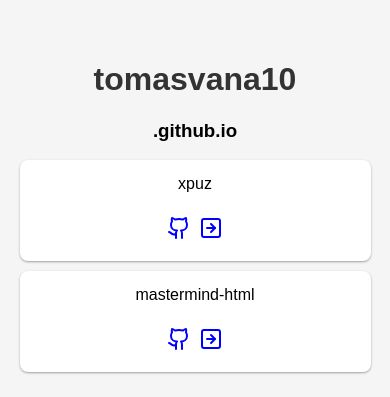
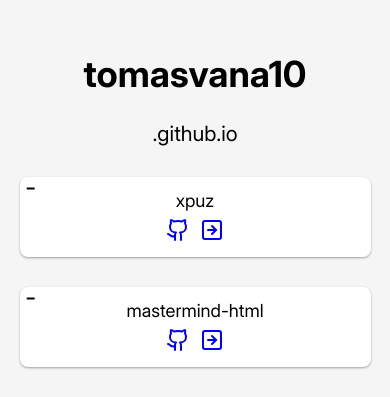
Before and after one commit to tomasvana10/tomasvana10.github.io, a plain HTML site: page index.html in a window 390 px wide. Shown: the part 208-605 px from the top of the page. Drawn offline with Linux system fonts and the light colour scheme.

Commit message:
update homepage

```diff
--- a/index.html
+++ b/index.html
@@ -1,12 +1,28 @@
 <!DOCTYPE html>
 <html lang="en">
+
 <head>
   <meta charset="UTF-8" />
   <meta name="viewport" content="width=device-width, initial-scale=1.0" />
   <title>tomasvana10.github.io</title>
   <style>
+    @font-face {
+      font-family: "Inter";
+      src: url("./mastermind-html/fonts/Inter_28pt-Regular.ttf") format("truetype");
+      font-weight: 400;
+      font-style: normal;
+    }
+
+    @font-face {
+      font-family: "Inter";
+      src: url("./mastermind-html/fonts/Inter_28pt-Bold.ttf") format("truetype");
+      font-weight: 700;
+      font-style: normal;
+    }
+
     body {
-        font-family: Arial, sans-serif;
+      font-family: "Inter", sans-serif;
+      font-weight: 400;
       background-color: #f5f5f5;
       margin: 0;
       display: flex;
@@ -14,17 +30,18 @@
       align-items: center;
       justify-content: center;
       height: 100vh;
+      font-size: 18px;
+    }
+
+    h3 {
+      padding-top: 0px;
+      padding-bottom: 10px;
     }
 
     .container {
       width: 90%;
-        max-width: 1000px;
+      max-width: 750px;
       text-align: center;
-      }
-
-      h1 {
-        text-align: center;
-        color: #333;
     }
 
     .project-items {
@@ -34,48 +51,145 @@
 
     .project-item {
       background-color: #fff;
-        margin: 10px 0;
+      margin: 15px 0;
       padding: 15px;
+      height: 45px;
       border-radius: 8px;
       box-shadow: rgba(0, 0, 0, 0.12) 0px 1px 3px,
         rgba(0, 0, 0, 0.24) 0px 1px 2px;
       display: flex;
       justify-content: space-between;
       align-items: center;
+      transition: all 150ms ease-in-out;
+      cursor: pointer;
     }
 
-      .project-item svg {
+    .project-item-content {
+      display: flex;
+      flex-direction: row;
+      align-items: center;
+      justify-content: flex-start;
+      width: 100%;
+    }
+
+    .panel {
+      background-color: gainsboro;
+      border-radius: 8px;
+      max-height: 0;
+      overflow: hidden;
+      transition: max-height 0.2s ease-out;
+    }
+
+    .panel p {
+      text-align: left;
+      margin-left: 1em;
+    }
+
+    .project-item:hover {
+      box-shadow: rgba(0, 0, 0, 0.19) 0px 15px 20px,
+        rgba(0, 0, 0, 0.23) 0px 6px 6px;
+    }
+
+    .project-item.active,
+    .project-item:hover {
+      background-color: whitesmoke;
+    }
+
+    .project-item span {
+      display: flex;
+      align-items: center;
+      justify-content: center;
+    }
+
+    .project-item span::before {
+      margin-right: 6px;
+      font-size: 25px;
+      padding: 10px;
+      width: 20px;
+      text-align: center;
+    }
+
+    .project-item.active span::before {
+      content: "+";
+      font-size: 20px;
+    }
+
+    .project-item span::before {
+      content: "-";
+    }
+
+    .project-links {
+      display: flex;
+      gap: 0.35rem;
+      margin-left: auto;
+    }
+
+    .project-links svg {
       padding: 2px;
       margin-top: 5px;
+      color: blue;
     }
 
-      .project-item a {
-        color: blue;
-        font-weight: 550;
-        text-decoration: none;
+    .sub600-prefix::before {
+      display: none;
+      flex-basis: 1px;
     }
 
-      .project-item a:hover {
-        text-decoration: underline;
+    .panel p {
+      padding: 5px 5px;
     }
 
     @media (max-width: 600px) {
       .project-item {
+        position: relative;
+      }
+
+      .project-item-content {
         flex-direction: column;
         text-align: center;
-          gap: 1rem;
       }
 
-        .project-item a {
-          margin-top: 5px;
+      .project-links {
+        margin-left: 0;
+      }
+
+      .project-item span::before,
+      .project-item.active span::before {
+        content: none;
+      }
+
+      .project-item {
+        padding: 20px 15px 15px 15px;
+      }
+
+      .sub600-prefix {
+        display: block;
+        position: absolute;
+        top: -15px;
+        left: -8.75px;
+        text-align: center;
+      }
+
+      .project-item .sub600-prefix::before {
+        display: block;
+        content: "-";
+      }
+
+      .project-item.active .sub600-prefix::before {
+        content: "+";
+      }
+
+      .project-item.active .sub600-prefix {
+        top: -10px;
       }
     }
   </style>
 </head>
+
 <body>
   <div class="container">
     <h1>tomasvana10</h1>
-      <h3>.github.io</h3>
+    <h3 style="font-weight: 400;">.github.io</h3>
     <ul class="project-items" id="projectList"></ul>
   </div>
 
@@ -85,28 +199,62 @@
         name: "xpuz",
         link: "https://github.com/tomasvana10/xpuz",
         checkItOutLink: "/xpuz",
+        description: "This project is a procedural crossword puzzle generator I designed for a school project using CustomTkinter and Flask.",
       },
       {
         name: "mastermind-html",
         link: "https://github.com/tomasvana10/mastermind-html",
         checkItOutLink: "/mastermind-html",
+        description: "Play the mastermind board game on your browser!",
       },
     ];
 
+    const addProjects = () => {
       const projectList = document.getElementById("projectList");
-
       projects.forEach(project => {
         const li = document.createElement("li");
         li.classList.add("project-item");
         li.innerHTML = `
-        <span>${project.name}</span>
-        <div>
+          <div class="project-item-content">
+            <span class="sub600-prefix"></span>
+            <span class="project-name">${project.name}</span>
+            <div class="project-links">
               <a href="${project.link}" target="_blank"><svg xmlns="http://www.w3.org/2000/svg" width="24" height="24" viewBox="0 0 24 24" fill="none" stroke="currentColor" stroke-width="2" stroke-linecap="round" stroke-linejoin="round" class="lucide lucide-github"><path d="M15 22v-4a4.8 4.8 0 0 0-1-3.5c3 0 6-2 6-5.5.08-1.25-.27-2.48-1-3.5.28-1.15.28-2.35 0-3.5 0 0-1 0-3 1.5-2.64-.5-5.36-.5-8 0C6 2 5 2 5 2c-.3 1.15-.3 2.35 0 3.5A5.403 5.403 0 0 0 4 9c0 3.5 3 5.5 6 5.5-.39.49-.68 1.05-.85 1.65-.17.6-.22 1.23-.15 1.85v4"/><path d="M9 18c-4.51 2-5-2-7-2"/></svg></a>
               <a href="${project.checkItOutLink}" target="_blank"><svg xmlns="http://www.w3.org/2000/svg" width="24" height="24" viewBox="0 0 24 24" fill="none" stroke="currentColor" stroke-width="2" stroke-linecap="round" stroke-linejoin="round" class="lucide lucide-square-arrow-right"><rect width="18" height="18" x="3" y="3" rx="2"/><path d="M8 12h8"/><path d="m12 16 4-4-4-4"/></svg></a>
             </div>
+          </div>
         `;
         projectList.appendChild(li);
+        const panel = document.createElement("div");
+        panel.classList.add("panel");
+        panel.classList.add("text-panel");
+        const paragraph = document.createElement("p")
+        paragraph.innerText = project.description;
+        panel.appendChild(paragraph);
+        projectList.appendChild(panel);
       });
+    };
+
+    const configureAccordions = () => {
+      const projectItems = document.getElementsByClassName("project-item");
+      [...projectItems].forEach(item => {
+        item.onclick = () => {
+          item.classList.toggle("active");
+          const panel = item.nextElementSibling;
+          if (panel.style.maxHeight) {
+            panel.style.maxHeight = null;
+            panel.style.border = "none"
+          } else {
+            panel.style.maxHeight = panel.scrollHeight + "px";
+            panel.style.border = "1px solid gray";
+          }
+        };
+      });
+    };
+
+    addProjects();
+    configureAccordions();
   </script>
 </body>
+
 </html>
```
Lines whose indentation alone changed are shown as unchanged.
